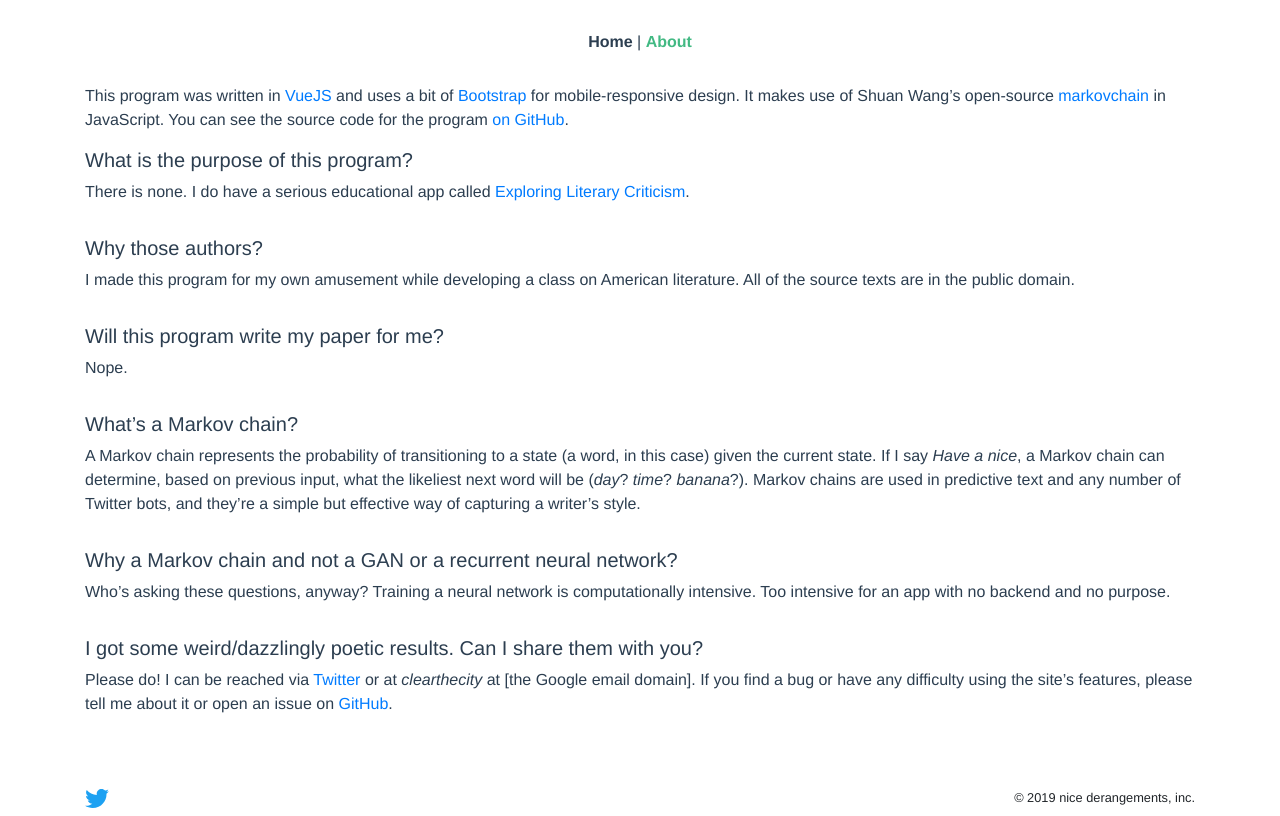
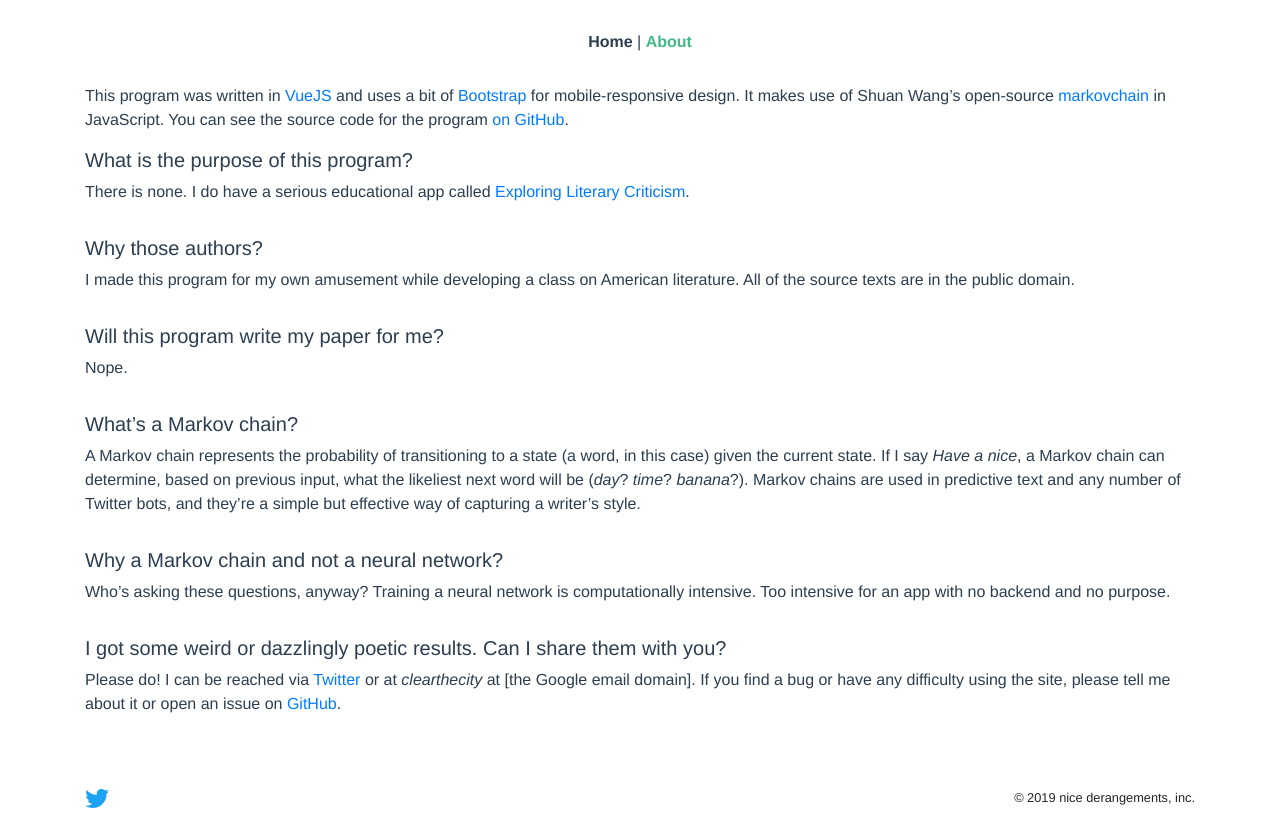
Before and after one commit to clearthecity/blender, a Vue app: page /about in a window 1280 px wide. Built offline with nearby package versions, Linux system fonts and the light colour scheme.

Commit message:
remove Bootstrap JS

```diff
--- a/src/main.js
+++ b/src/main.js
@@ -2,7 +2,7 @@ import Vue from "vue"
 import App from "./App.vue"
 import router from "./router"
 
-import 'bootstrap'
+// import 'bootstrap'
 import 'bootstrap/dist/css/bootstrap.min.css'
 
 const MarkovChain = require('markovchain')
--- a/src/views/About.vue
+++ b/src/views/About.vue
@@ -18,11 +18,11 @@
     <h5>What&rsquo;s a Markov chain?</h5>
     <p>A Markov chain represents the probability of transitioning to a state (a word, in this case) given the current state. If I say <em>Have a nice</em>, a Markov chain can determine, based on previous input, what the likeliest next word will be (<em>day</em>? <em>time</em>? <em>banana</em>?). Markov chains are used in predictive text and any number of Twitter bots, and they&rsquo;re a simple but effective way of capturing a writer&rsquo;s style.</p>
 
-    <h5>Why a Markov chain and not a GAN or a recurrent neural network?</h5>
+    <h5>Why a Markov chain and not a neural network?</h5>
     <p>Who&rsquo;s asking these questions, anyway? Training a neural network is computationally intensive. Too intensive for an app with no backend and no purpose.</p>
 
-    <h5>I got some weird/dazzlingly poetic results. Can I share them with you?</h5>
-    <p>Please do! I can be reached via <a href='https://twitter.com/clearthecity'>Twitter</a> or at <em>clearthecity</em> at [the Google email domain]. If you find a bug or have any difficulty using the site&rsquo;s features, please tell me about it or open an issue on <a href='https://github.com/clearthecity/blender'>GitHub</a>. </p>
+    <h5>I got some weird or dazzlingly poetic results. Can I share them with you?</h5>
+    <p>Please do! I can be reached via <a href='https://twitter.com/clearthecity'>Twitter</a> or at <em>clearthecity</em> at [the Google email domain]. If you find a bug or have any difficulty using the site, please tell me about it or open an issue on <a href='https://github.com/clearthecity/blender'>GitHub</a>. </p>
 
   </div>
   </div>
```
Also changed, not shown: 15 other files (tests, documents, lock files or other folders).
